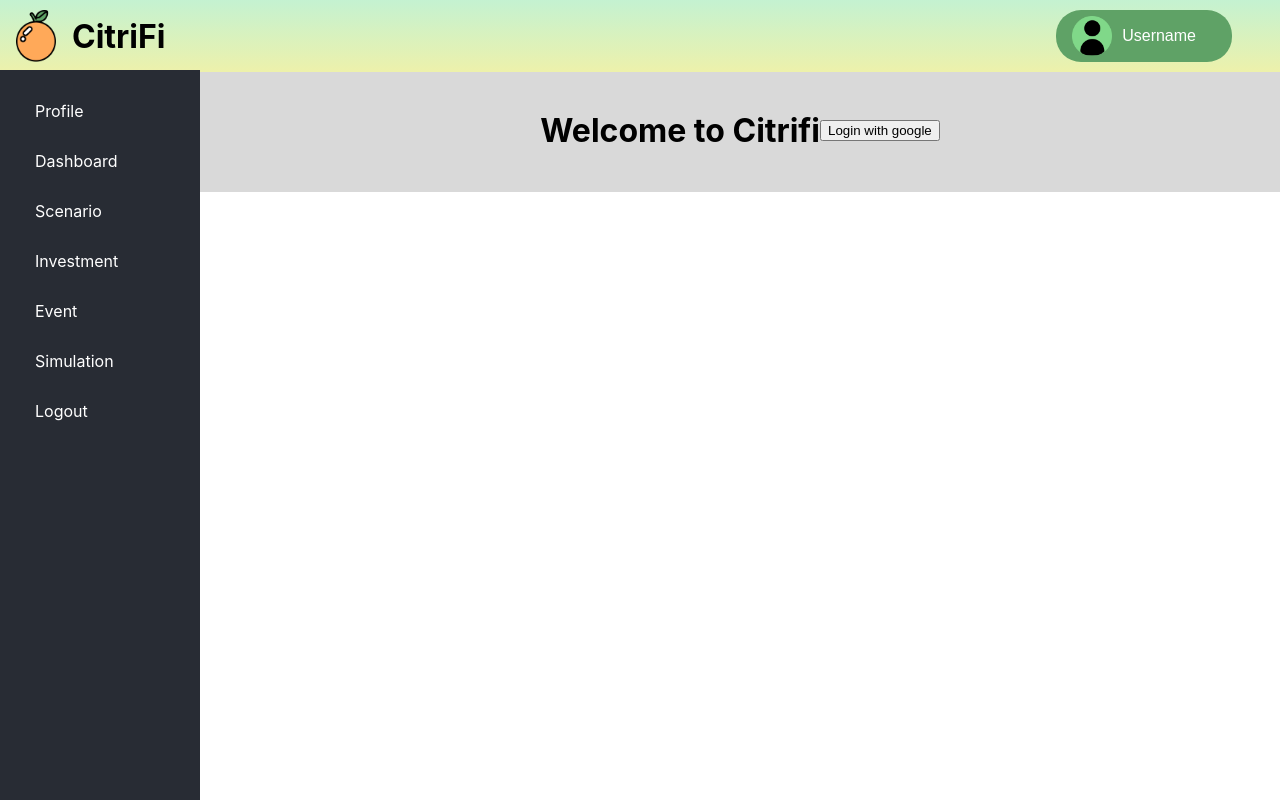
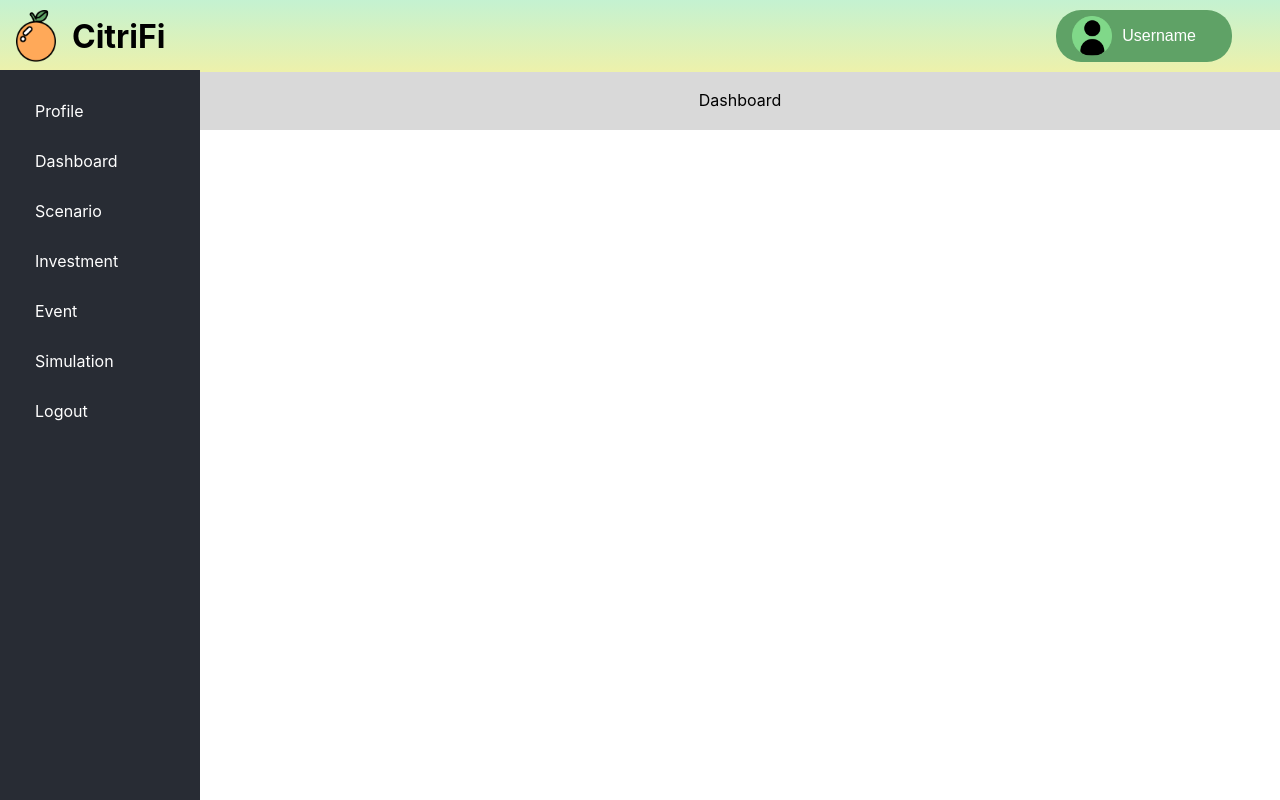
Before and after one commit to Amanda-Ng/Lifetime-Financial-Planner, a React (Create React App) app in the folder client/: page / in a window 1280 px wide. Built offline with nearby package versions, Linux system fonts and the light colour scheme; sample sign-in values are in the browser's storage.

Commit message:
Log out is integrated and landing page updated

```diff
--- a/client/src/App.js
+++ b/client/src/App.js
@@ -27,7 +27,7 @@ function App() {
                 <div className="main-content">
                     <Routes>
                         {/* Public Routes */}
-                        <Route path="/" element={<Login />} />
+                        <Route path="/login" element={<Login />} />
                         <Route path="/success" element={<Success />} />
 
                         {/* Protected Routes */}
@@ -48,7 +48,7 @@ function App() {
                             }
                         />
                         <Route
-                            path="/dashboard"
+                            path="/"
                             element={
                                 <PrivateRoute>
                                     <Dashboard />
--- a/client/src/PrivateRoute.jsx
+++ b/client/src/PrivateRoute.jsx
@@ -10,7 +10,7 @@ const PrivateRoute = ({ children }) => {
 
   return (
     <Suspense fallback={<p>Loading...</p>}>
-      {token ? children : <Navigate to={'/'} />}
+      {token ? children : <Navigate to={'/login'} />}
     </Suspense>
   );
 };
--- a/client/src/Sidebar.js
+++ b/client/src/Sidebar.js
@@ -1,18 +1,21 @@
 import React from "react";
 import { Link } from "react-router-dom";
 import "./App.css";
+import useApp from "./hooks/useApp";
 
 function Sidebar() {
+  const { logout } = useApp();
+
   return (
     <div className="sidebar">
       <ul>
         <li><Link to="/profile">Profile</Link></li>
-        <li><Link to="/dashboard">Dashboard</Link></li>
+        <li><Link to="/">Dashboard</Link></li> {/* Dashboard is now the / landing page for website */}
         <li><Link to="/scenario">Scenario</Link></li>
         <li><Link to="/investment">Investment</Link></li>
         <li><Link to="/event">Event</Link></li>
         <li><Link to="/simulation">Simulation</Link></li>
-        <li><Link to="#logout">Logout</Link></li>
+        <li><a onClick={logout} href="/login"> Logout </a></li>
       </ul>
     </div>
   );
--- a/client/src/Success.jsx
+++ b/client/src/Success.jsx
@@ -23,7 +23,7 @@ function Success() {
       navigate('/home');
     } else {
       // If no token is found, redirect to the login page
-      navigate('/');
+      navigate('/login');
     }
   }, [navigate, setToken]);
 
```
